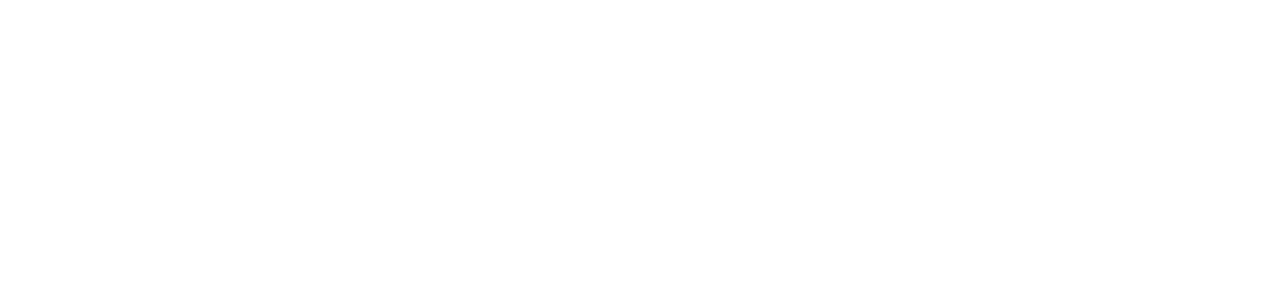
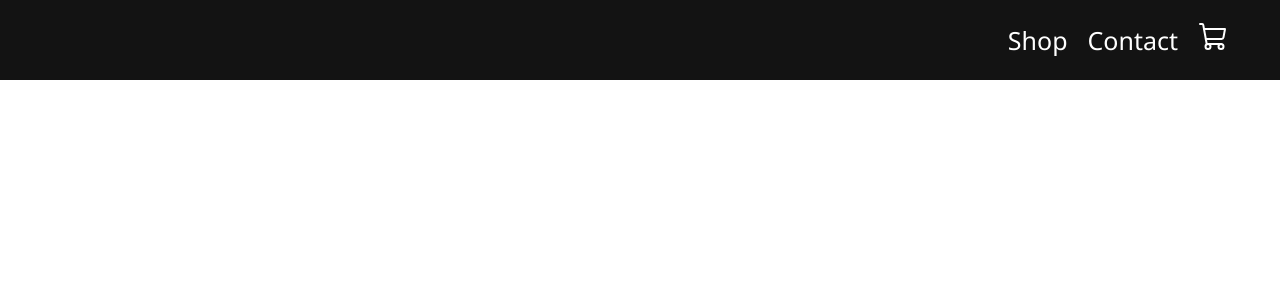
Before and after one commit to SosoPhar/KBEFrontendSoSe23, a React (Create React App) app in the folder my-react-kbe/: page / in a window 1280 px wide. Shown: the top 300 px of the page. Built offline with nearby package versions, Linux system fonts and the light colour scheme.

Commit message:
NavBar Base

```diff
--- a/my-react-kbe/src/App.js
+++ b/my-react-kbe/src/App.js
@@ -1,10 +1,17 @@
 import "./App.css";
 import { BrowserRouter as Router, Routes, Route } from "react-router-dom";
+import {Navbar} from "./components/navbar";
 
 function App() {
     return (
         <div className="App">
-
+            <Router>
+                <Navbar />
+                <Routes>
+                    <Route path="/"  />
+                    <Route path="/cart" />
+                </Routes>
+            </Router>
         </div>
     );
 }
--- /dev/null
+++ b/my-react-kbe/src/components/navbar.css
@@ -0,0 +1,21 @@
+.navbar {
+    width: 100%;
+    height: 80px;
+    background-color: rgb(19, 19, 19);
+    display: flex;
+    justify-content: flex-end;
+    align-items: center;
+}
+
+.links {
+    margin-right: 50px;
+    display: flex;
+    align-items: center;
+}
+
+.links a {
+    text-decoration: none;
+    color: white;
+    margin-left: 20px;
+    font-size: 25px;
+}
--- /dev/null
+++ b/my-react-kbe/src/components/navbar.jsx
@@ -0,0 +1,18 @@
+import React from "react";
+import { Link } from "react-router-dom";
+import { ShoppingCart } from "phosphor-react";
+import "./navbar.css";
+
+export const Navbar = () => {
+    return (
+        <div className="navbar">
+            <div className="links">
+                <Link to="/"> Shop </Link>
+                <Link to="/contact"> Contact </Link>
+                <Link to="/cart">
+                    <ShoppingCart size={32} />
+                </Link>
+            </div>
+        </div>
+    );
+};
```
